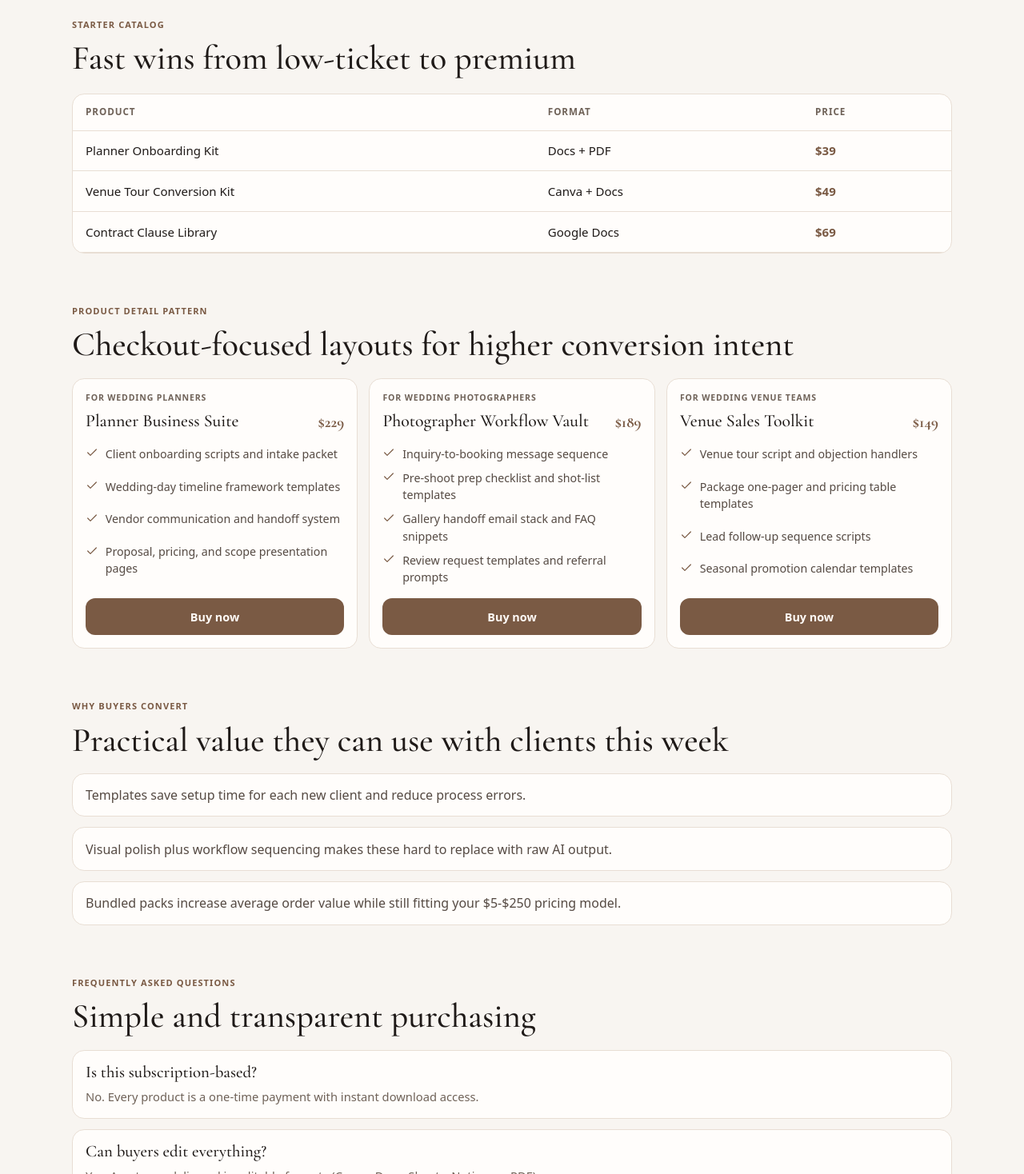
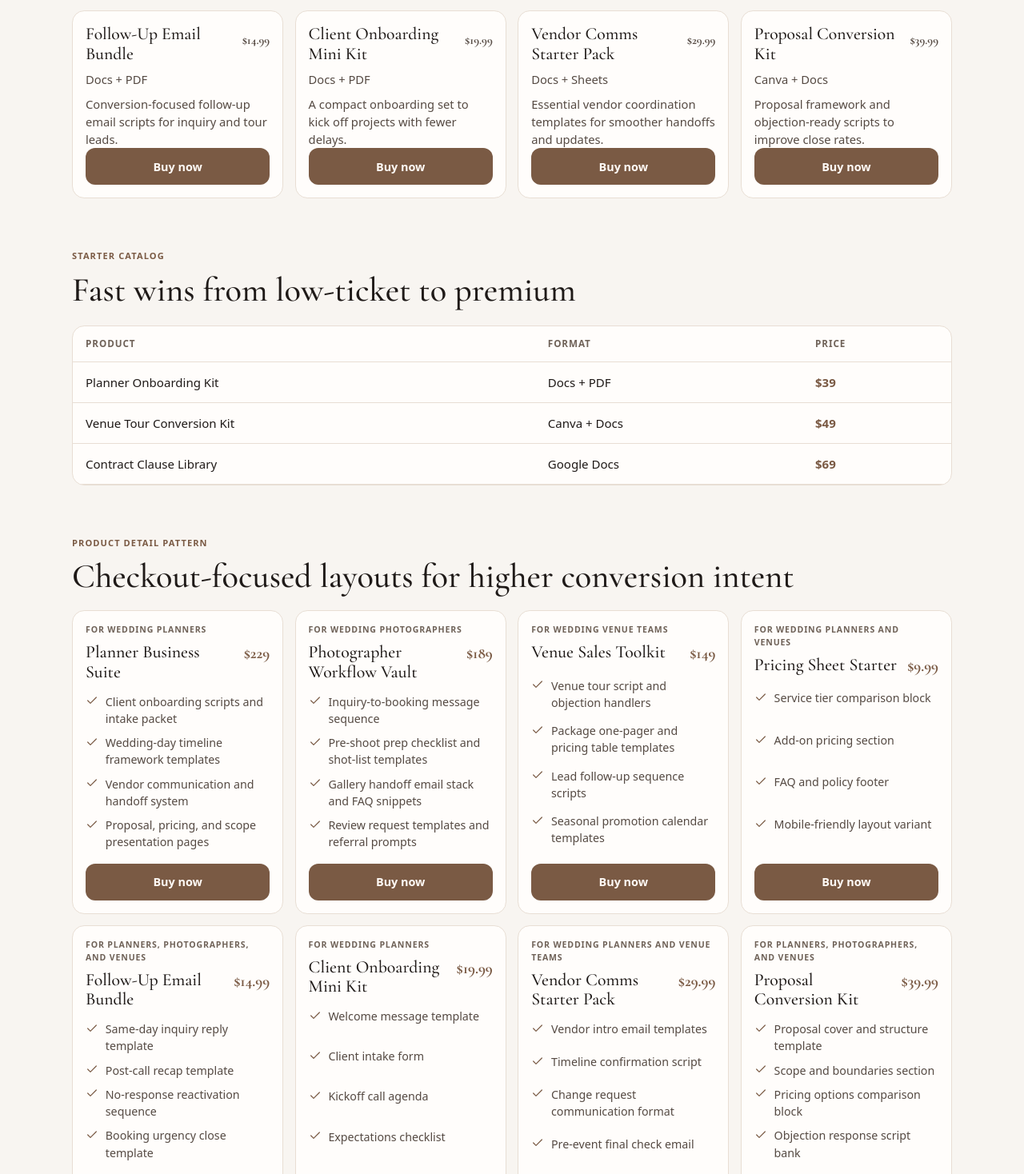
Before and after one commit to rajakillaman/raja-consulting, a Next.js app: page / in a window 1280 px wide. Shown: the part 1222-2690 px from the top of the page at 80% size. Built offline with nearby package versions, Linux system fonts and the light colour scheme; no server answers.

Commit message:
Add low-ticket pack offers and final proof-of-fulfillment PDFs.
This expands the packs catalog with entry-price templates aligned to Whop pricing tiers and adds submission-ready proof-of-fulfillment documents for audit review.

Made-with: Cursor

```diff
--- a/app/_data/products.ts
+++ b/app/_data/products.ts
@@ -93,6 +93,131 @@ export const products: StoreProduct[] = [
     heroAlt: "Elegant wedding venue reception setup",
   },
   {
+    slug: "pricing-sheet-starter",
+    name: "Pricing Sheet Starter",
+    priceLabel: "$9.99",
+    priceValue: 9.99,
+    category: "Template",
+    audience: "Wedding planners and venues",
+    format: "Canva + PDF",
+    summary:
+      "Quick-start pricing one-pager template for cleaner package presentation.",
+    includes: [
+      "Service tier comparison block",
+      "Add-on pricing section",
+      "FAQ and policy footer",
+      "Mobile-friendly layout variant",
+    ],
+    highlights: [
+      "Built for first-touch inquiries",
+      "Fast setup in under 20 minutes",
+      "Editable in Canva and export-ready",
+    ],
+    heroImage:
+      "https://images.unsplash.com/photo-1460925895917-afdab827c52f?auto=format&fit=crop&w=1400&q=80",
+    heroAlt: "Pricing sheet mockup on a desk",
+  },
+  {
+    slug: "follow-up-email-bundle",
+    name: "Follow-Up Email Bundle",
+    priceLabel: "$14.99",
+    priceValue: 14.99,
+    category: "Template",
+    audience: "Planners, photographers, and venues",
+    format: "Docs + PDF",
+    summary:
+      "Conversion-focused follow-up email scripts for inquiry and tour leads.",
+    includes: [
+      "Same-day inquiry reply template",
+      "Post-call recap template",
+      "No-response reactivation sequence",
+      "Booking urgency close template",
+    ],
+    highlights: [
+      "Designed to reduce lead drop-off",
+      "Plug-and-play copy blocks",
+      "Works across Gmail and CRM tools",
+    ],
+    heroImage:
+      "https://images.unsplash.com/photo-1521791136064-7986c2920216?auto=format&fit=crop&w=1400&q=80",
+    heroAlt: "Email workflow shown on laptop screen",
+  },
+  {
+    slug: "client-onboarding-mini-kit",
+    name: "Client Onboarding Mini Kit",
+    priceLabel: "$19.99",
+    priceValue: 19.99,
+    category: "Template",
+    audience: "Wedding planners",
+    format: "Docs + PDF",
+    summary:
+      "A compact onboarding set to kick off projects with fewer delays.",
+    includes: [
+      "Welcome message template",
+      "Client intake form",
+      "Kickoff call agenda",
+      "Expectations checklist",
+    ],
+    highlights: [
+      "Ideal low-ticket first offer",
+      "Improves project clarity early",
+      "Adaptable for solo or team workflows",
+    ],
+    heroImage:
+      "https://images.unsplash.com/photo-1517048676732-d65bc937f952?auto=format&fit=crop&w=1400&q=80",
+    heroAlt: "Client onboarding documents near laptop",
+  },
+  {
+    slug: "vendor-comms-starter-pack",
+    name: "Vendor Comms Starter Pack",
+    priceLabel: "$29.99",
+    priceValue: 29.99,
+    category: "Template",
+    audience: "Wedding planners and venue teams",
+    format: "Docs + Sheets",
+    summary:
+      "Essential vendor coordination templates for smoother handoffs and updates.",
+    includes: [
+      "Vendor intro email templates",
+      "Timeline confirmation script",
+      "Change request communication format",
+      "Pre-event final check email",
+    ],
+    highlights: [
+      "Cuts coordination back-and-forth",
+      "Clear communication framework",
+      "Useful across multi-vendor events",
+    ],
+    heroImage:
+      "https://images.unsplash.com/photo-1454165804606-c3d57bc86b40?auto=format&fit=crop&w=1400&q=80",
+    heroAlt: "Team discussing event documents in meeting",
+  },
+  {
+    slug: "proposal-conversion-kit",
+    name: "Proposal Conversion Kit",
+    priceLabel: "$39.99",
+    priceValue: 39.99,
+    category: "Template",
+    audience: "Planners, photographers, and venues",
+    format: "Canva + Docs",
+    summary:
+      "Proposal framework and objection-ready scripts to improve close rates.",
+    includes: [
+      "Proposal cover and structure template",
+      "Scope and boundaries section",
+      "Pricing options comparison block",
+      "Objection response script bank",
+    ],
+    highlights: [
+      "Conversion-oriented proposal design",
+      "Balanced for clarity and speed",
+      "Pairs well with follow-up sequence templates",
+    ],
+    heroImage:
+      "https://images.unsplash.com/photo-1556740749-887f6717d7e4?auto=format&fit=crop&w=1400&q=80",
+    heroAlt: "Sales proposal pages open on tablet and desk",
+  },
+  {
     slug: "planner-onboarding-kit",
     name: "Planner Onboarding Kit",
     priceLabel: "$39",
@@ -173,6 +298,11 @@ export const featuredPackSlugs = [
   "planner-business-suite",
   "photographer-workflow-vault",
   "venue-sales-toolkit",
+  "pricing-sheet-starter",
+  "follow-up-email-bundle",
+  "client-onboarding-mini-kit",
+  "vendor-comms-starter-pack",
+  "proposal-conversion-kit",
 ];
 
 export const starterProductSlugs = [
--- a/app/packs/page.tsx
+++ b/app/packs/page.tsx
@@ -17,7 +17,7 @@ export default function PacksPage() {
     <PageFrame
       eyebrow="Packs"
       title="Role-specific systems designed for conversion"
-      intro="These high-value bundles are built to save operational time while preserving a one-time payment model."
+      intro="From starter templates to complete systems, these one-time offers are built to save operational time and improve conversion."
     >
       <div className="detail-grid">
         {packs.map((pack) => (
```
Also changed, not shown: 2 other files (tests, documents, lock files or other folders).
